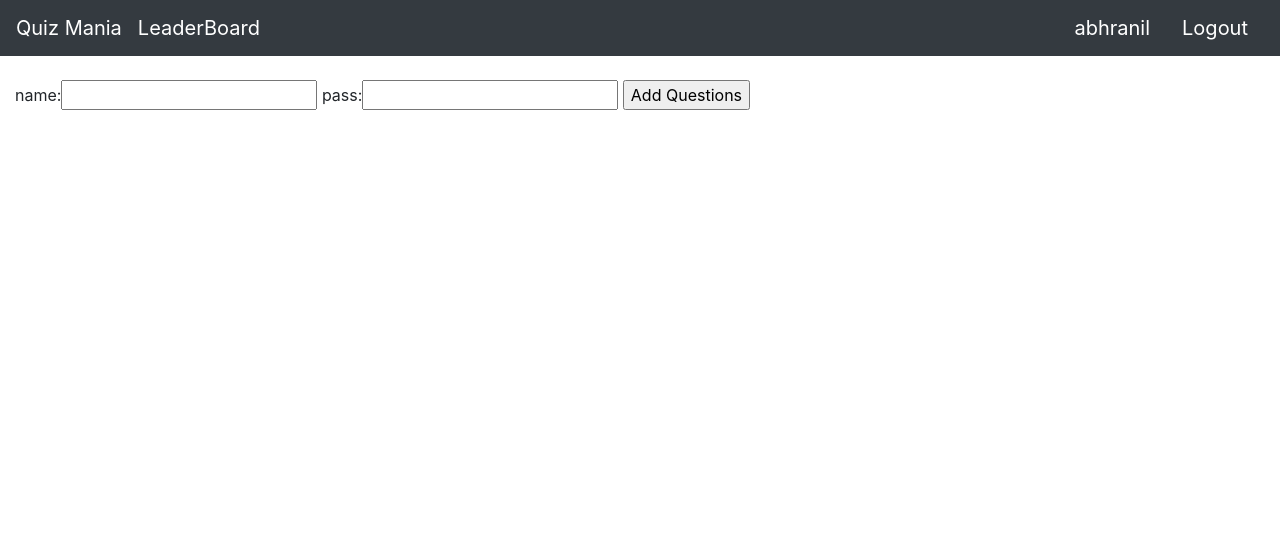
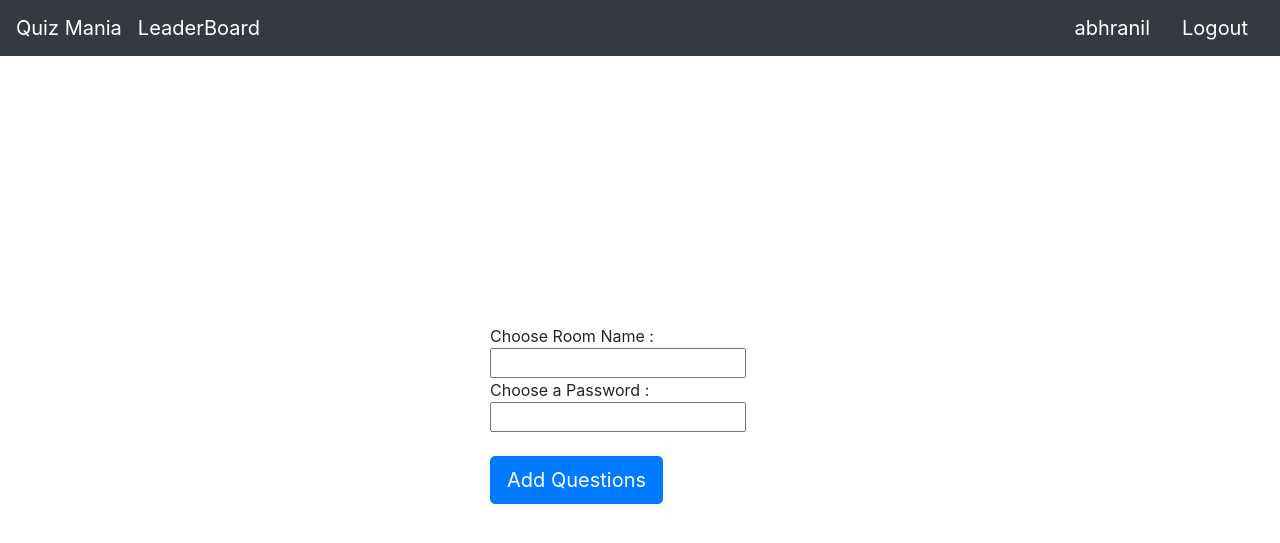
Before and after one commit to abhra04/quiz, a Django app: page /questions/privatequiz/ in a window 1280 px wide. Shown: the top 543 px of the page. Run offline with Django 3.2, Linux system fonts and the light colour scheme; a user stored in the database is signed in; some libraries are stand-ins or nearby versions.

Commit message:
Update pvtquiz.html

```diff
--- a/questions/templates/pvtquiz.html
+++ b/questions/templates/pvtquiz.html
@@ -1,12 +1,60 @@
+<link rel="stylesheet" href="https://cdn.jsdelivr.net/npm/bootstrap@4.5.3/dist/css/bootstrap.min.css" integrity="sha384-TX8t27EcRE3e/ihU7zmQxVncDAy5uIKz4rEkgIXeMed4M0jlfIDPvg6uqKI2xXr2" crossorigin="anonymous">
+
+<script src="https://code.jquery.com/jquery-3.5.1.slim.min.js" integrity="sha384-DfXdz2htPH0lsSSs5nCTpuj/zy4C+OGpamoFVy38MVBnE+IbbVYUew+OrCXaRkfj" crossorigin="anonymous"></script>
+<script src="https://cdn.jsdelivr.net/npm/bootstrap@4.5.3/dist/js/bootstrap.bundle.min.js" integrity="sha384-ho+j7jyWK8fNQe+A12Hb8AhRq26LrZ/JpcUGGOn+Y7RsweNrtN/tE3MoK7ZeZDyx" crossorigin="anonymous"></script>
+
+<style type="text/css">
+
+	.center {
+  width: 1500px;
+}
+</style>
+
+<!doctype html>
+<html lang="en">
+  <head>
+    <!-- Required meta tags -->
+    <meta charset="utf-8">
+    <meta name="viewport" content="width=device-width, initial-scale=1, shrink-to-fit=no">
+
+    <!-- Bootstrap CSS -->
+    <link rel="stylesheet" href="https://cdn.jsdelivr.net/npm/bootstrap@4.5.3/dist/css/bootstrap.min.css" integrity="sha384-TX8t27EcRE3e/ihU7zmQxVncDAy5uIKz4rEkgIXeMed4M0jlfIDPvg6uqKI2xXr2" crossorigin="anonymous">
+
+    <title>Make Private Quiz</title>
+  </head>
+  <body>
+
+
+
 {%  extends 'usermain.html' %}
 {% block content %}
+<style>
+.outPopUp {
+  position: absolute;
+  width: 300px;
+  height: 200px;
+  z-index: 15;
+  top: 50%;
+  left: 50%;
+  margin: -100px 0 0 -150px;
 
+}
+</style>
 <br>
+<div class="outPopUp">
 <form method="POST" action="">
 		{% csrf_token %}
+			<br>
+			Choose Room Name :{{form.name}}<br>
+			Choose a Password :{{form.password}}<br>
+			<br>
+			<button type="submit" class="btn btn-primary btn-lg">Add Questions</button>
 
-			{{form}}
-			<input type="submit" value="Add Questions">
+</div>
 </form>
+</body>
 
+
+
+</html>
 {% endblock  %}
```
